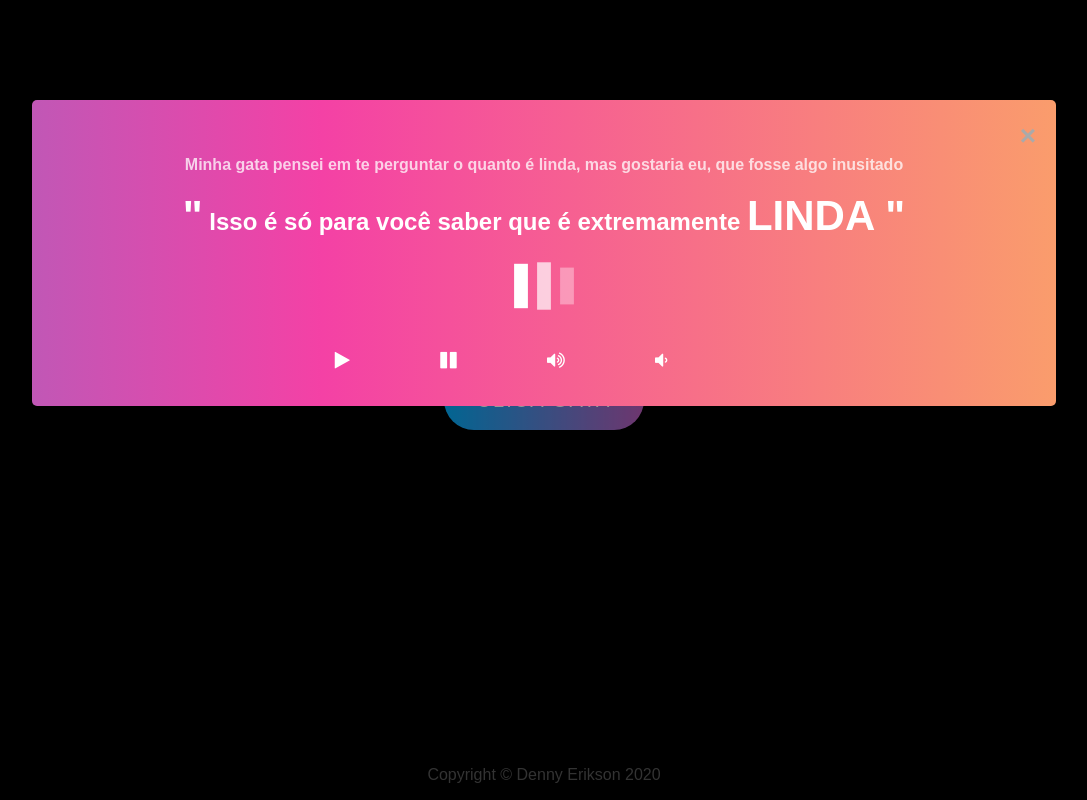
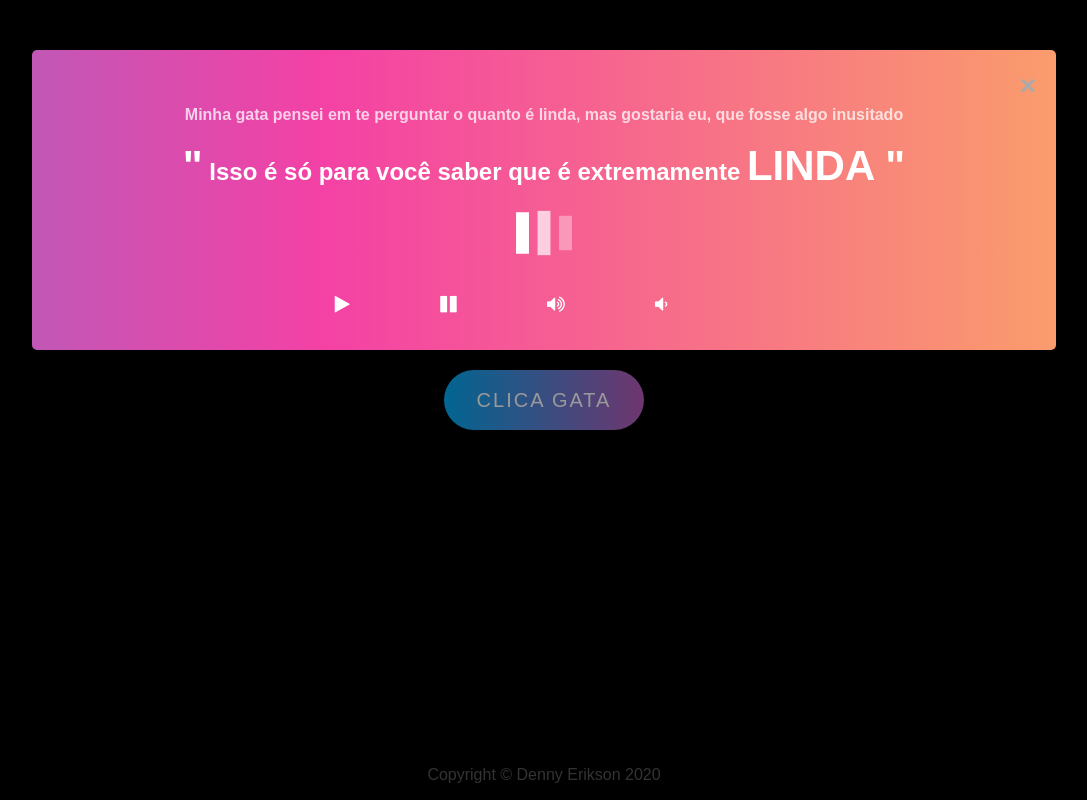
Before and after one commit to minhagatamah/minhagatamah, a plain HTML site: page index.html in a window 1280 px wide. Both pictures are taken after a click on the button "CLICA GATA". Shown: the whole page, without its empty margins (96-1183 px from the left). Drawn offline with Linux system fonts and the light colour scheme.

Commit message:
ajustes modal

```diff
--- a/index.html
+++ b/index.html
@@ -29,7 +29,7 @@
                 extremamente <strong>LINDA "</strong>
             </h2>
             <div style="text-align: center;">
-                <img src="./static/img/pulse.svg" width="92px" alt="">
+                <img src="./static/img/pulse.svg" width="86px" alt="">
             </div>
             <audio id="player">
                 <source src="./static/music/ferrugem.mp3" type="audio/mpeg">
--- a/static/css/style.css
+++ b/static/css/style.css
@@ -85,7 +85,7 @@ button:hover{
     display: none; /* Hidden by default */
     position: fixed; /* Stay in place */
     z-index: 1; /* Sit on top */
-    padding-top: 100px; /* Location of the box */
+    padding-top: 50px; /* Location of the box */
     left: 0;
     top: 0;
     width: 100%; /* Full width */
```
